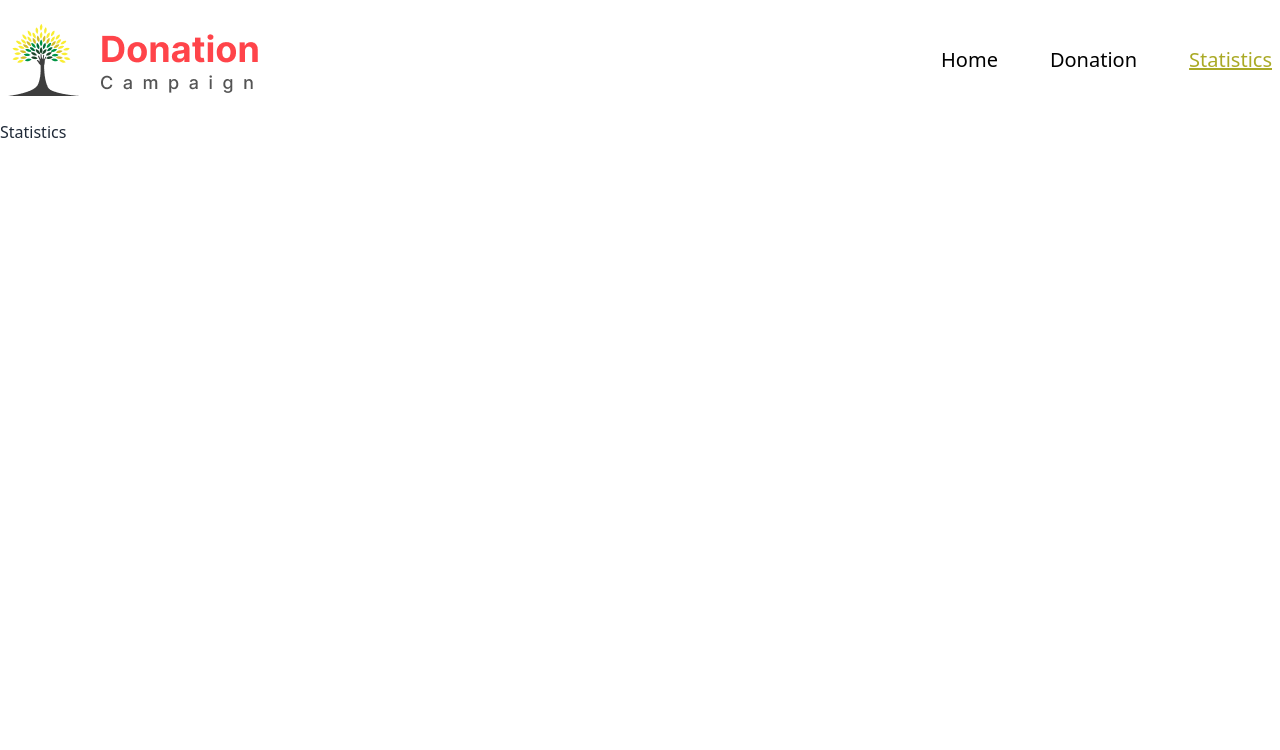
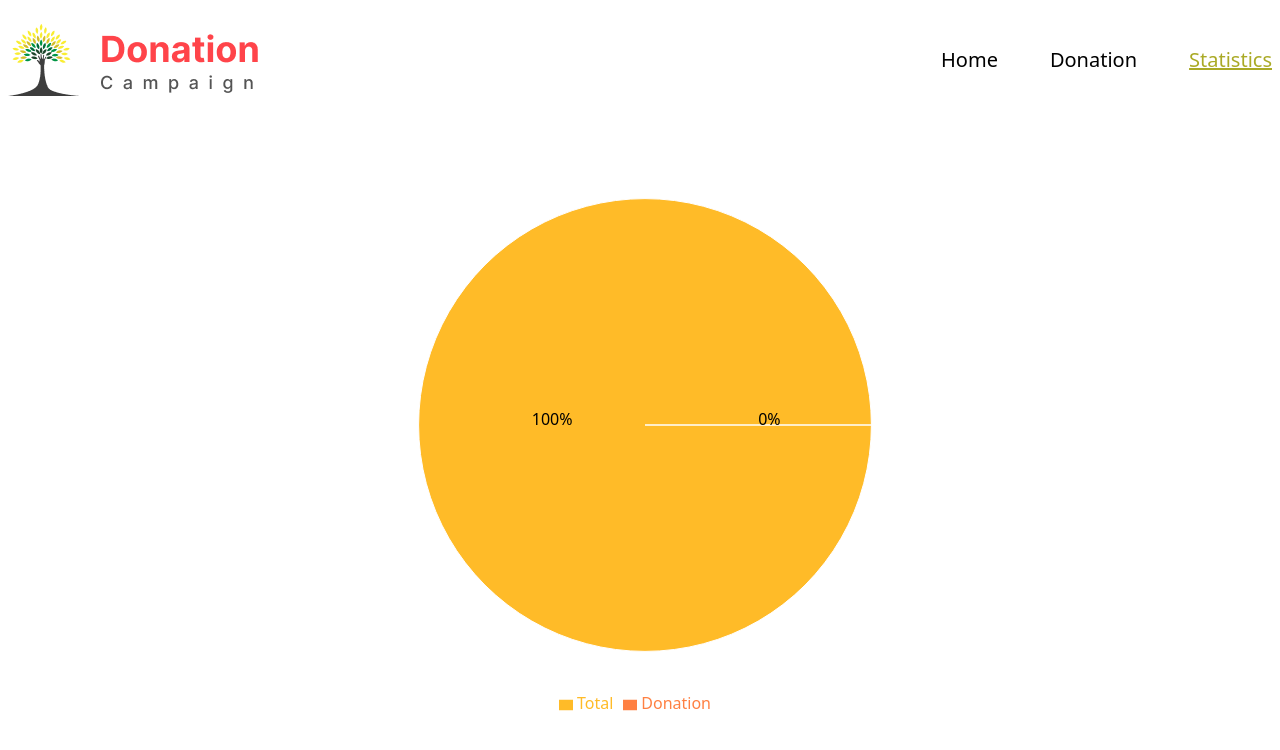
Before and after one commit to Shimul-Zahan/donation-camapign-react, a React (Vite) app: page /statistics in a window 1280 px wide. Shown: the top 750 px of the page. Built offline with nearby package versions, Linux system fonts and the light colour scheme.

Commit message:
pi chart added

```diff
--- a/package.json
+++ b/package.json
@@ -16,6 +16,7 @@
     "react-dom": "^18.2.0",
     "react-router-dom": "^6.16.0",
     "react-toastify": "^9.1.3",
+    "recharts": "^2.8.0",
     "sort-by": "^1.2.0"
   },
   "devDependencies": {
--- a/src/Donation/Donations.jsx
+++ b/src/Donation/Donations.jsx
@@ -21,7 +21,7 @@ const Donations = () => {
           donations.slice(0, initial).map(donation => <Donation donation={donation} />)
         }
       </div>
-      <div className='text-center mt-5'>
+      <div className={'text-center mt-10 block'}>
         <div className={donations.length == initial && 'hidden'}>
           <button onClick={() => setInitial(donations.length)} className='btn btn-success'>Show all</button>
         </div>
--- a/src/Statistics/Statistics.jsx
+++ b/src/Statistics/Statistics.jsx
@@ -1,9 +1,66 @@
-import React from 'react'
+import React, { useCallback, useEffect, useState } from "react";
+import { PieChart, Pie, Cell, Legend, Radar } from "recharts";
+import { searchItemInLCS } from "../Utils/LocalStorage";
 
-const Statistics = () => {
+// const [donateItem, setDonateItem] = useState();
+
+const donation = searchItemInLCS();
+
+const data = [
+  { name: "Total", value: 12 },
+  { name: "Donation", value: donation.length },
+];
+
+const COLORS = ["#FFBB28", "#FF8042"];
+
+const RADIAN = Math.PI / 180;
+const renderCustomizedLabel = ({
+  cx,
+  cy,
+  midAngle,
+  innerRadius,
+  outerRadius,
+  percent,
+  Legend,
+  Radar,
+})=> {
+  const radius = innerRadius + (outerRadius - innerRadius) * 0.5;
+  const x = cx + radius * Math.cos(-midAngle * RADIAN);
+  const y = cy + radius * Math.sin(-midAngle * RADIAN);
+
   return (
-    <div className='container mx-auto'>Statistics</div>
-  )
+    <text
+      x={x}
+      y={y}
+    >
+      {`${(percent * 100).toFixed(0)}%`}
+    </text>
+  );
+};
+export default function PiChart() {
+
+  return (
+    <div className="container mx-auto">
+      <div className="flex justify-center items-center">
+        <PieChart width={600} height={600}>
+          <Pie
+            data={data}
+            cx={300}
+            cy={300}
+            labelLine={false}
+            label={renderCustomizedLabel}
+            dataKey="value"
+          >
+            {data.map((entry, index) => (
+              <Cell key={`cell-${index}`} fill={COLORS[index % COLORS.length]} />
+            ))}
+          </Pie>
+
+          <Legend>
+
+          </Legend>
+        </PieChart>
+      </div>
+    </div>
+  );
 }
-
-export default Statistics
--- a/src/Utils/LocalStorage.js
+++ b/src/Utils/LocalStorage.js
@@ -10,6 +10,7 @@ const searchItemInLCS = () => {
 
 const saveToLocalStorage = donation => {
     const donationList = searchItemInLCS();
+    const exist = donationList.filter(donate => donate.id == donation.id)
     donationList.push(donation);
     localStorage.setItem('donation', JSON.stringify(donationList));
 }
```
Also changed, not shown: 1 other file (tests, documents, lock files or other folders).
